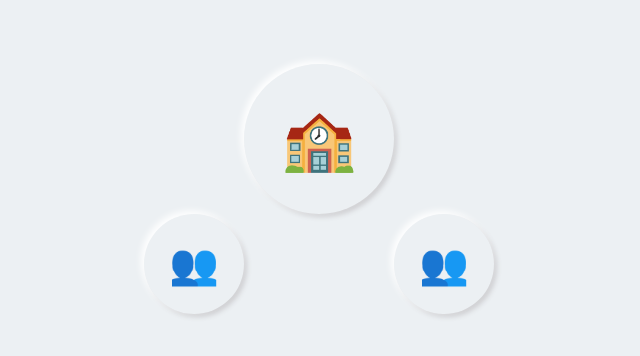
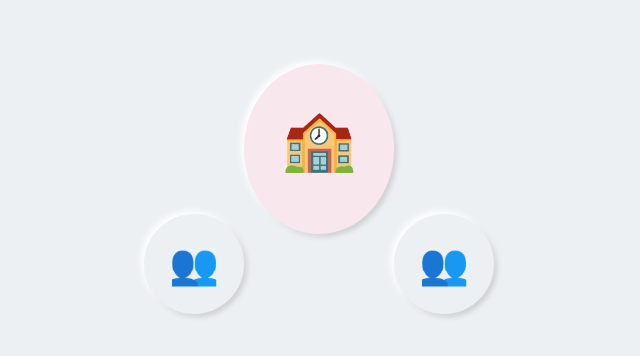
Before and after one commit to amirhossein-github/experience-course-megademy, a plain HTML site: page course-exercises/course-1/session-4/index.html in a window 1280 px wide. In both pictures the pointer is over the item 640 px from the left and 139 px from the top of the page. Shown: the whole page, without its empty margins (321-961 px from the left). Drawn offline with Linux system fonts and the light colour scheme.

Commit message:
fix: hover mode
change background and size of area

```diff
--- a/course-exercises/course-1/session-4/assets/style.css
+++ b/course-exercises/course-1/session-4/assets/style.css
@@ -9,12 +9,14 @@ body {
     justify-content: center;
 
     > div#tree {
-        /* container */
+        /* Container */
         width: 500px;
         margin: 5% auto;
 
         /* If hover: Show Subset */
         li:hover {
+            background-color: #F8E8EE;
+            padding-bottom: 20px;
             > ul {
                 display: flex;
             }
```
